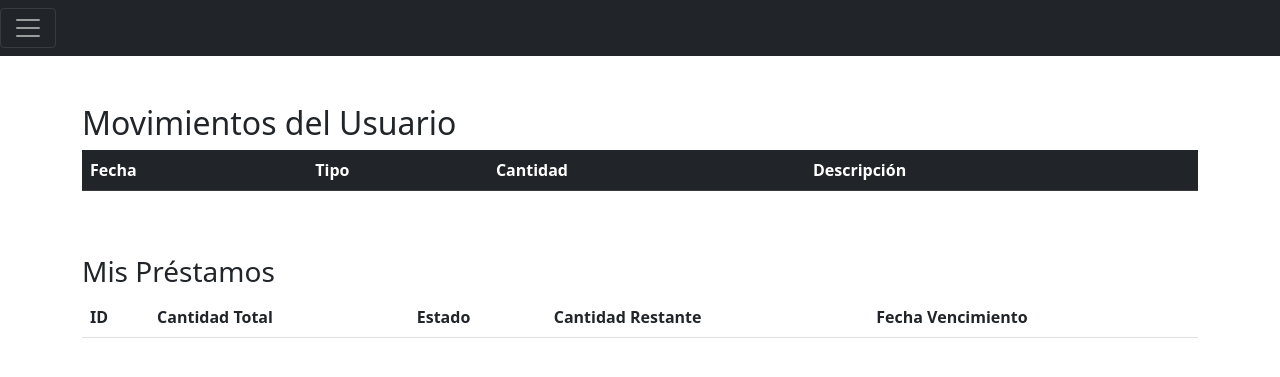
After one commit to Juanelnieves/Juan_Bank, a PHP site: template view/movimientos_user.php in a window 1280 px wide. The commit adds this page. Shown: the top 377 px of the page. Run offline with PHP 8.4, Linux system fonts and the light colour scheme; the template is opened without the code that fills it, so the values that code supplies are empty; a user stored in the database is signed in; data comes from the database, SQL or seed files in the repository; both versions use the stored data as it was after the commit.

Commit message:
movimientos usuario

```diff
--- /dev/null
+++ b/controller/movimientos.php
@@ -0,0 +1,26 @@
+<?php
+include_once 'conexion.php';
+session_start();
+
+header('Content-Type: application/json');
+
+if (!isset($_SESSION['user_id'])) {
+    echo json_encode(["error" => "Usuario no autenticado"]);
+    exit;
+}
+
+$idUsuario = $_SESSION['user_id'];
+$sql = "SELECT * FROM Transacciones WHERE id_usuario = ?";
+$stmt = $conn->prepare($sql);
+$stmt->bind_param("i", $idUsuario);
+
+if ($stmt->execute()) {
+    $result = $stmt->get_result();
+    $transacciones = $result->fetch_all(MYSQLI_ASSOC);
+    echo json_encode($transacciones);
+} else {
+    echo json_encode(["message" => "Error.", "status" => "error"]);
+}
+
+$conn->close();
+?>
--- /dev/null
+++ b/js/script_movimientos.js
@@ -0,0 +1,66 @@
+document.addEventListener("DOMContentLoaded", function () {
+    cargarPrestamos();
+    cargarMovimientos();
+});
+
+function cargarMovimientos() {
+    const tablaMovimientos = document.getElementById('tablaMovimientos');
+    if (!tablaMovimientos) {
+        console.error('Elemento tablaMovimientos no encontrado');
+        return;
+    }
+
+    fetch('../controller/movimientos.php')
+        .then(response => {
+            if (!response.ok) {
+                throw new Error('Respuesta del servidor no es OK');
+            }
+            if (!response.headers.get("content-type").includes("application/json")) {
+                throw new Error('Respuesta no es JSON');
+            }
+            return response.json();
+        })
+        .then(data => {
+            if (!Array.isArray(data)) {
+                throw new Error("La respuesta no es un arreglo");
+            }
+            const tbody = tablaMovimientos.getElementsByTagName('tbody')[0];
+            data.forEach(mov => {
+                let fila = tbody.insertRow();
+                fila.insertCell().textContent = mov.fecha_hora;
+                fila.insertCell().textContent = mov.tipo;
+                fila.insertCell().textContent = mov.cantidad;
+                fila.insertCell().textContent = mov.concepto;
+            });
+        })
+        .catch(error => {
+            console.error('Error procesando la respuesta:', error);
+        });
+}
+
+function cargarPrestamos() {
+    fetch('../controller/get_user_loan.php')
+        .then(response => response.json())
+        .then(prestamos => {
+            const loanList = document.getElementById('loanList');
+            prestamos.forEach(prestamo => {
+                loanList.innerHTML += `
+                    <tr>
+                        <td>${prestamo.id}</td>
+                        <td>${prestamo.cantidad}</td>
+                        <td>${prestamo.estado}</td>
+                        <td>${prestamo.cantidad_restante}</td>
+                        <td>${formatDate(prestamo.fecha_vencimiento)}</td>
+                    </tr>
+                `;
+            });
+        })
+        .catch(error => {
+            console.error('Error al cargar préstamos:', error);
+        });
+}
+
+function formatDate(dateString) {
+    const options = { year: 'numeric', month: '2-digit', day: '2-digit' };
+    return new Date(dateString).toLocaleDateString(undefined, options);
+}
--- a/view/configuracion.php
+++ b/view/configuracion.php
@@ -32,6 +32,9 @@ include_once '../controller/recuperar_info_usuario.php';
             </div>
             <div class="config-section mt-3">
                 <a href="configuracion.php" class="btn btn-link text-white">Configuración</a>
+            </div>
+            <div class="config-section mt-3">
+                <a href="movimientos_user.php" class="btn btn-link text-white">Movimientos</a>
             </div>
         </div>
     </div>
--- /dev/null
+++ b/view/movimientos_user.php
@@ -0,0 +1,91 @@
+<?php
+include_once '../controller/recuperar_info_usuario.php';
+?>
+<!DOCTYPE html>
+<html lang="es">
+
+<head>
+    <meta charset="UTF-8">
+    <meta name="viewport" content="width=device-width, initial-scale=1.0">
+    <title>Movimientos del Usuario</title>
+    <!-- Bootstrap CSS -->
+    <link href="https://cdn.jsdelivr.net/npm/bootstrap@5.1.3/dist/css/bootstrap.min.css" rel="stylesheet">
+    <link href="../styles/css/styles.css" rel="stylesheet">
+</head>
+
+<body>
+
+    <nav class="navbar navbar-dark bg-dark">
+        <button class="navbar-toggler" type="button" data-bs-toggle="offcanvas" data-bs-target="#sidebar" aria-controls="sidebar">
+            <span class="navbar-toggler-icon"></span>
+        </button>
+    </nav>
+
+    <div class="offcanvas offcanvas-start bg-dark text-white" id="sidebar" tabindex="-1" aria-labelledby="sidebarLabel">
+        <div class="offcanvas-header">
+            <h5 class="offcanvas-title">Neo Bank</h5>
+            <button type="button" class="btn-close text-reset" data-bs-dismiss="offcanvas" aria-label="Close"></button>
+        </div>
+        <div class="offcanvas-body">
+            <div class="config-section mt-3">
+                <a href="dashboard.php" class="btn btn-link text-white">Inicio</a>
+            </div>
+            <div class="config-section mt-3">
+                <a href="configuracion.php" class="btn btn-link text-white">Configuración</a>
+            </div>
+            <div class="config-section mt-3">
+                <a href="movimientos_user.php" class="btn btn-link text-white">Movimientos</a>
+            </div>
+        </div>
+    </div>
+
+    <!--Movimientos del Usuario-->
+    <div class="container my-5">
+        <h2>Movimientos del Usuario</h2>
+        <div class="table-responsive">
+            <table class="table table-hover" id="tablaMovimientos">
+                <thead class="table-dark">
+                    <tr>
+                        <th>Fecha</th>
+                        <th>Tipo</th>
+                        <th>Cantidad</th>
+                        <th>Descripción</th>
+                    </tr>
+                </thead>
+                <tbody id="movimientosBody">
+                    <!-- Los datos se cargarán aquí via JavaScript -->
+                </tbody>
+            </table>
+        </div>
+    </div>
+
+
+    <!--Visualizacion de Préstamos-->
+    <div class="container my-5">
+        <h3>Mis Préstamos</h3>
+        <div class="table-responsive">
+            <table class="table table-striped">
+                <thead>
+                    <tr>
+                        <th>ID</th>
+                        <th>Cantidad Total</th>
+                        <th>Estado</th>
+                        <th>Cantidad Restante</th>
+                        <th>Fecha Vencimiento</th>
+                    </tr>
+                </thead>
+                <tbody id="loanList">
+                    <!-- Los préstamos se cargarán aquí -->
+                </tbody>
+            </table>
+        </div>
+    </div>
+
+
+
+    <!-- Bootstrap JavaScript -->
+    <script src="https://cdn.jsdelivr.net/npm/bootstrap@5.1.3/dist/js/bootstrap.bundle.min.js"></script>
+    <script src="../js/script_movimientos.js"></script>
+    </body>
+
+</html>
```
Also changed, not shown: js/script.js (+0 -28 lines), view/dashboard.php (+3 -22 lines), Proyecto_Finanzas.sql (line endings or trailing spaces).
